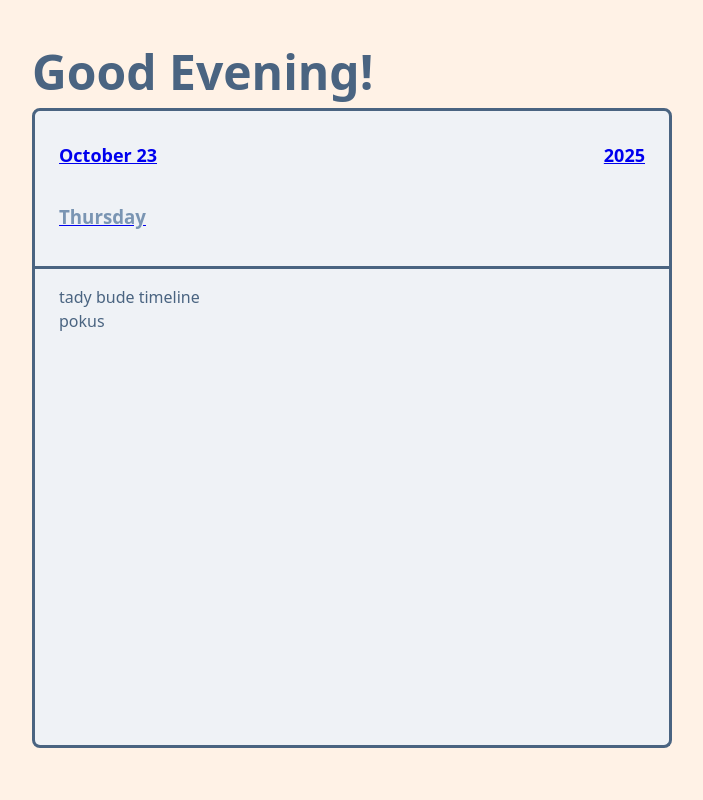
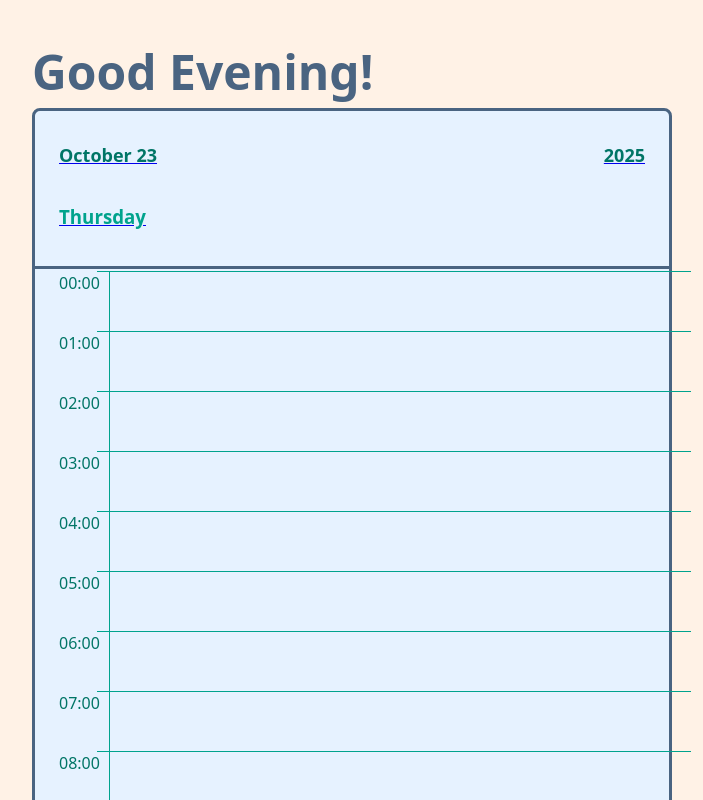
Before and after one commit to dzulliet/simple-timeline, a React (Vite) app: page / in a window 1280 px wide. Shown: the whole page, without its empty margins (288-991 px from the left). Built offline with nearby package versions, Linux system fonts and the light colour scheme.

Commit message:
main: hour slots

```diff
--- a/src/components/day-view.styles.tsx
+++ b/src/components/day-view.styles.tsx
@@ -13,29 +13,28 @@ export const Weather = styled.div`
   height: 24px;
   justify-content: center;
   align-items: center;
-  color: ${({ theme }) => theme.color.peachPuff50};
-  background-color: ${({ theme }) => theme.color.celeste700};
+  background-color: ${({ theme }) => theme.color.freshAir400};
   border-radius: 100px;
 `;
 export const Header = styled.a`
   display: flex;
   flex-direction: column;
   padding: 1rem 1.5rem;
-  border: ${({ theme }) => theme.border.solid};
+  border: ${({ theme }) => theme.border.solid3};
   border-top-left-radius: 8px;
   border-top-right-radius: 8px;
-  border-bottom: ${({ theme }) => theme.border.solid};
-  background-color: ${({ theme }) => theme.color.electricBlue50};
+  border-bottom: ${({ theme }) => theme.border.solid3};
+  background-color: ${({ theme }) => theme.color.freshAir50};
 
   &:hover {
     cursor: pointer;
-    background-color: ${({ theme }) => theme.color.freshAir50};
+    background-color: ${({ theme }) => theme.color.brilliantLavender50};
     h2 {
-      color: ${({ theme }) => theme.color.celeste800};
+      color: ${({ theme }) => theme.color.freshAir600};
     }
 
     h3 {
-      color: ${({ theme }) => theme.color.celeste700};
+      color: ${({ theme }) => theme.color.freshAir400};
     }
 
     ${Weather} {
@@ -48,23 +47,13 @@ export const Header = styled.a`
     justify-content: space-between;
     font-size: large;
     font-weight: bold;
+    color: ${({ theme }) => theme.color.celeste800};
   }
 
   h3 {
     display: flex;
     justify-content: space-between;
-    color: ${({ theme }) => theme.color.electricBlue400};
+    color: ${({ theme }) => theme.color.celeste700};
     font-weight: 600;
   }
 `;
-export const Timeline = styled.div`
-  display: flex;
-  flex-direction: column;
-  flex: 1;
-  padding: 1rem 1.5rem;
-  border: ${({ theme }) => theme.border.solid};
-  border-top-width: 0;
-  border-bottom-left-radius: 8px;
-  border-bottom-right-radius: 8px;
-  background-color: ${({ theme }) => theme.color.electricBlue50};
-`;
--- a/src/components/day-view.tsx
+++ b/src/components/day-view.tsx
@@ -1,4 +1,5 @@
 import * as Styles from "./day-view.styles.tsx";
+import { Timeline } from "./timeline.tsx";
 
 export function DayView() {
   const today = new Date();
@@ -22,9 +23,7 @@ export function DayView() {
           <Styles.Weather>🌤️</Styles.Weather>
         </h3>
       </Styles.Header>
-      <Styles.Timeline>
-        tady bude timeline <span>pokus</span>
-      </Styles.Timeline>
+      <Timeline />
     </Styles.Wrapper>
   );
 }
--- /dev/null
+++ b/src/components/timeline.styles.tsx
@@ -0,0 +1,65 @@
+import styled from "styled-components";
+
+export const Wrapper = styled.div`
+  display: flex;
+  flex-direction: column;
+  flex: 1;
+  border: ${({ theme }) => theme.border.solid3};
+  border-top-width: 0;
+  border-bottom-left-radius: 8px;
+  border-bottom-right-radius: 8px;
+  background-color: ${({ theme }) => theme.color.freshAir50};
+  color: ${({ theme }) => theme.color.celeste800};
+  padding: 2px 2px 2px 0;
+`;
+
+export const Scrollable = styled.div`
+  display: block;
+  width: 100%;
+  height: 560px;
+  overflow-y: scroll;
+  padding: 0 0.5rem 0 1.5rem;
+
+  &::-webkit-scrollbar {
+    width: 8px;
+  }
+  &::-webkit-scrollbar-thumb {
+    background-color: ${({ theme }) => theme.color.celeste600};
+    border-radius: 4px;
+  }
+  &::-webkit-scrollbar-thumb:hover {
+    background-color: ${({ theme }) => theme.color.brilliantLavender100};
+  }
+  &::-webkit-scrollbar-track {
+    padding: 20px;
+  }
+`;
+
+export const HourRow = styled.div`
+  display: grid;
+  grid-template-columns: 50px 1fr;
+  grid-template-rows: 60px; // pixel per minute
+  grid-auto-flow: row;
+  grid-template-areas: "hour slot";
+`;
+
+export const Hour = styled.div`
+  grid-area: hour;
+  position: relative;
+  padding-right: 8px;
+
+  &::before {
+    content: "";
+    display: block;
+    position: absolute;
+    top: 0;
+    width: 25%;
+    left: 75%;
+    border-top: ${({ theme }) => theme.border.solid1};
+  }
+`;
+export const Slot = styled.div`
+  grid-area: slot;
+  border-top: ${({ theme }) => theme.border.solid1};
+  border-left: ${({ theme }) => theme.border.solid1};
+`;
--- /dev/null
+++ b/src/components/timeline.tsx
@@ -0,0 +1,27 @@
+import {
+  HourRow,
+  Hour,
+  Scrollable,
+  Slot,
+  Wrapper,
+} from "./timeline.styles.tsx";
+
+export function Timeline() {
+  const hourLabels = Array.from(
+    { length: 24 },
+    (_, i) => `${i.toString().padStart(2, "0")}:00`,
+  );
+
+  return (
+    <Wrapper>
+      <Scrollable>
+        {hourLabels.map((label) => (
+          <HourRow>
+            <Hour>{label}</Hour>
+            <Slot></Slot>
+          </HourRow>
+        ))}
+      </Scrollable>
+    </Wrapper>
+  );
+}
--- a/src/styles/theme.ts
+++ b/src/styles/theme.ts
@@ -1,5 +1,6 @@
 export const color = {
   peachPuff: "#FFDCB9",
+  brilliantLavender: "#FFBAFF",
   freshAir: "#BADDFF",
   celeste: "#B8FFF5",
   electricBlue: "#4A6481",
@@ -27,6 +28,18 @@ export const color = {
   peachPuff800: "#753B00",
   peachPuff900: "#472400",
   peachPuff950: "#1A0D00",
+
+  brilliantLavender50: "#FFE6FF",
+  brilliantLavender100: "#FFBAFF",
+  brilliantLavender200: "#FF8AFF",
+  brilliantLavender300: "#FF5CFF",
+  brilliantLavender400: "#FF2EFF",
+  brilliantLavender500: "#FF00FF",
+  brilliantLavender600: "#D100D1",
+  brilliantLavender700: "#A300A3",
+  brilliantLavender800: "#750075",
+  brilliantLavender900: "#470047",
+  brilliantLavender950: "#1A001A",
 
   freshAir50: "#E6F2FF",
   freshAir100: "#BADDFF", // <<<
@@ -66,7 +79,8 @@ export const color = {
 };
 
 const border = {
-  solid: `${color.electricBlue} solid 3px`,
+  solid1: `1px solid ${color.celeste700}`,
+  solid3: `3px solid ${color.electricBlue}`,
 };
 
 export const theme = { color, border };
```
